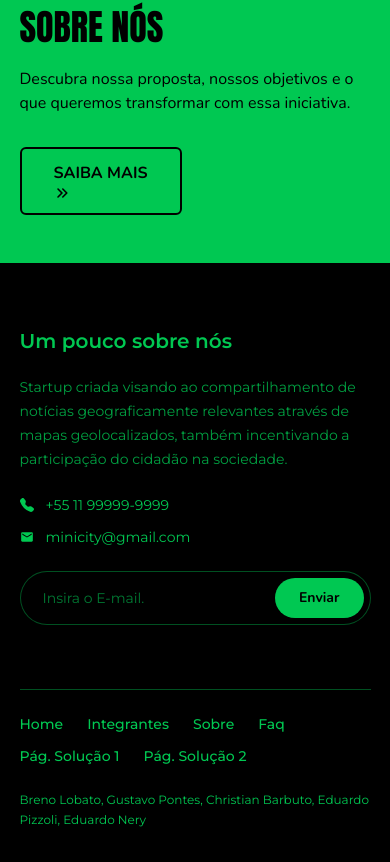
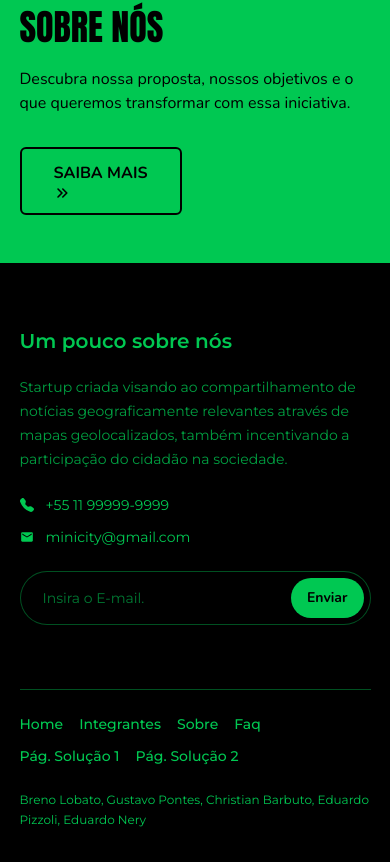
Before and after one commit to SoulUp-Society-Trabalhos/Segunda-Gs-FrontEnd, a React (Vite) app in the folder gs-frontend/: page / in a window 390 px wide. Shown: the part 1482-2344 px from the top of the page. Built offline with nearby package versions, Linux system fonts and the light colour scheme.

Commit message:
feat: Alterações de responsividade adicionadas ao Footer.tsx

```diff
--- a/gs-frontend/src/components/Footer.tsx
+++ b/gs-frontend/src/components/Footer.tsx
@@ -12,7 +12,7 @@ export default function Footer() {
   ];
   return (
     <footer className="bg-black px-[5%] pb-8 pt-16 font-['Montserrat',sans-serif] text-[#00c852]">
-      <div className="max-w-md">
+      <div className="w-full max-w-md">
         <h3 className="mb-5 text-xl font-semibold sm:text-2xl">Um pouco sobre nós</h3>
 
         <p className="mb-6 text-sm leading-6 opacity-80 sm:text-base sm:leading-7">
@@ -31,13 +31,13 @@ export default function Footer() {
 
         <form
           onSubmit={(e) => e.preventDefault()}
-          className="flex items-center rounded-full border border-[#00c852]/40 bg-black p-1.5"
+          className="flex w-full min-w-0 items-center rounded-full border border-[#00c852]/40 bg-black p-1.5"
         >
           <input
             type="email"
             placeholder="Insira o E-mail."
             className="
-              w-full bg-transparent px-4 text-sm text-[#00c852]
+              min-w-0 flex-1 bg-transparent px-4 text-sm text-[#00c852]
               placeholder:text-[#00c852]/60
               focus:outline-none
             "
@@ -45,7 +45,7 @@ export default function Footer() {
           <button
             type="submit"
             className="
-              rounded-full bg-[#00c852] px-6 py-2.5 text-sm font-bold text-black
+              shrink-0 rounded-full bg-[#00c852] px-4 py-2.5 text-sm font-bold text-black sm:px-6
               transition hover:brightness-110 font-nunito
             "
           >
@@ -57,7 +57,7 @@ export default function Footer() {
 
       <div className="mt-16 border-t border-[#00c852]/40 pt-6">
         <div className="flex flex-col gap-6 lg:flex-row lg:items-start lg:justify-between lg:gap-10">
-          <nav className="flex flex-wrap gap-x-6 gap-y-3 text-sm font-medium sm:text-base">
+          <nav className="flex flex-wrap gap-x-4 gap-y-3 text-sm font-medium sm:gap-x-6 sm:text-base">
             {links.map((link) => (
               <a
                 key={link.label}
@@ -69,7 +69,7 @@ export default function Footer() {
             ))}
           </nav>
 
-          <p className="max-w-full text-xs leading-5 sm:text-sm lg:max-w-sm lg:text-right">
+          <p className="w-full max-w-full text-xs leading-5 sm:text-sm lg:max-w-sm lg:text-right">
             Breno Lobato, Gustavo Pontes, Christian Barbuto, Eduardo Pizzoli,
             Eduardo Nery
           </p>
```
